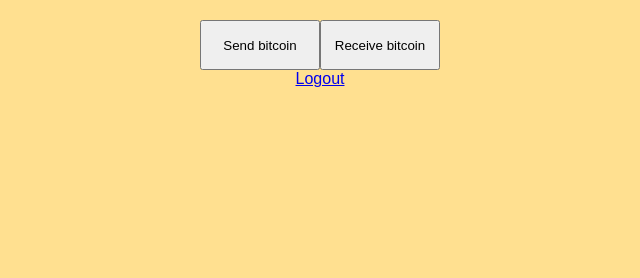
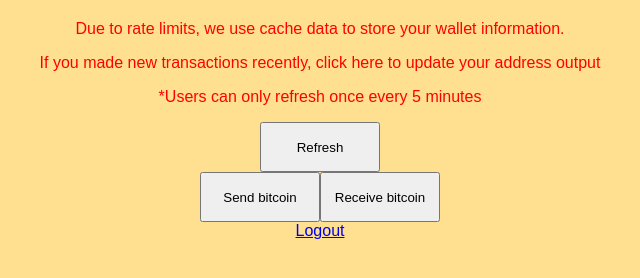
Before and after one commit to BrinkOfSecondBailout/Brink-Bitcoin-Wallet, a Django app: template templates/dashboard.html in a window 1280 px wide. Shown: the part 400-678 px from the top of the page, without its empty margins (320-960 px from the left). Run offline with Django 5.2, Linux system fonts and the light colour scheme; the template is opened without the code that fills it, so the values that code supplies are empty.

Commit message:
wallet fetch is back

```diff
--- a/static/css/style.css
+++ b/static/css/style.css
@@ -79,3 +79,12 @@ body {
 .active-button {
     background-color: rgb(158, 158, 158);
 }
+
+.refresh-div p {
+    color: red;
+}
+
+.refresh-button {
+    height: 50px;
+    width: 120px;
+}
--- a/templates/dashboard.html
+++ b/templates/dashboard.html
@@ -47,6 +47,13 @@
             <h3>Total BTC Sent: {{ detail.wallet_info.total_sent }}</h3>
         </div>
 
+        <div class="refresh-div">
+            <p>Due to rate limits, we use cache data to store your wallet information.</p>
+            <p>If you made new transactions recently, click here to update your address output</p>
+            <p>*Users can only refresh once every 5 minutes</p>
+            <button class="refresh-button">Refresh</button>
+        </div>
+
         <div class="send-receive-div">
             <button class="send-receive-button">Send bitcoin</button>
             <button onclick="receiveBitcoin(event)" class="send-receive-button" id="receive-button">Receive bitcoin</button>
```
Also changed, not shown: wallet/views.py (+9 -8 lines).
